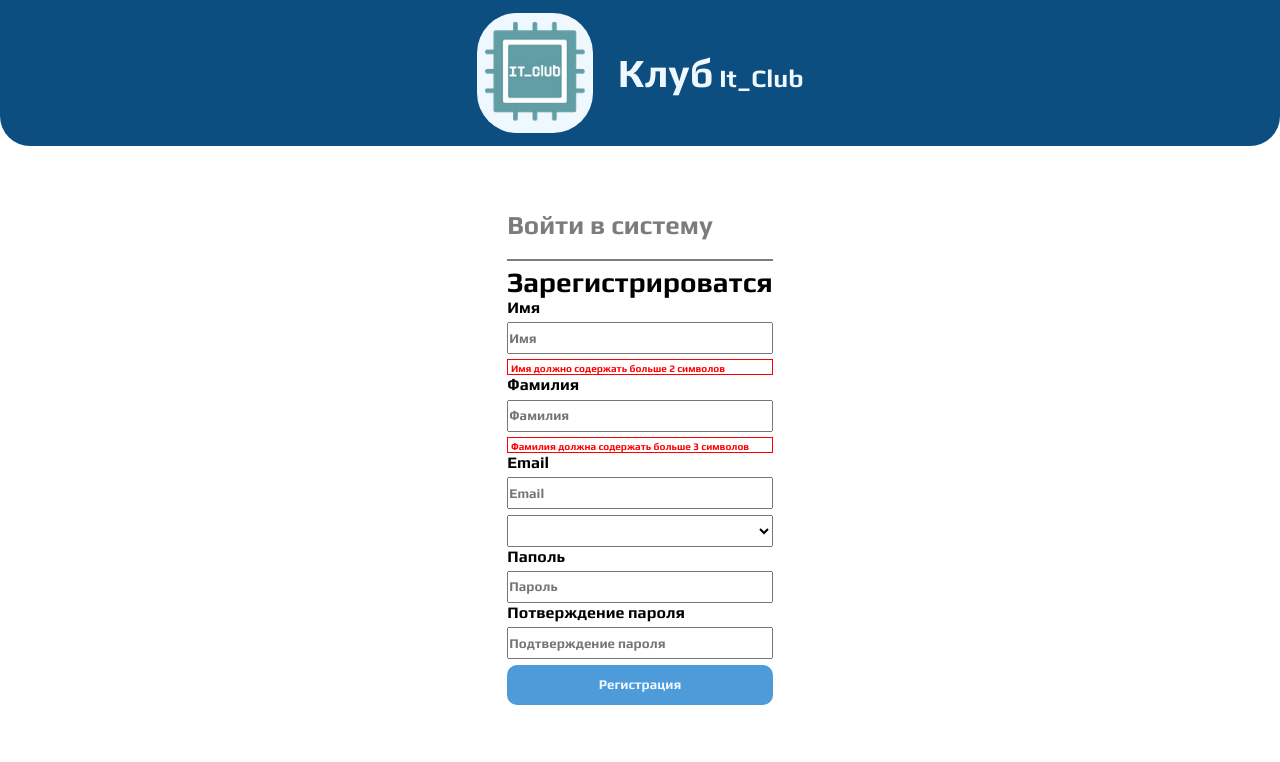
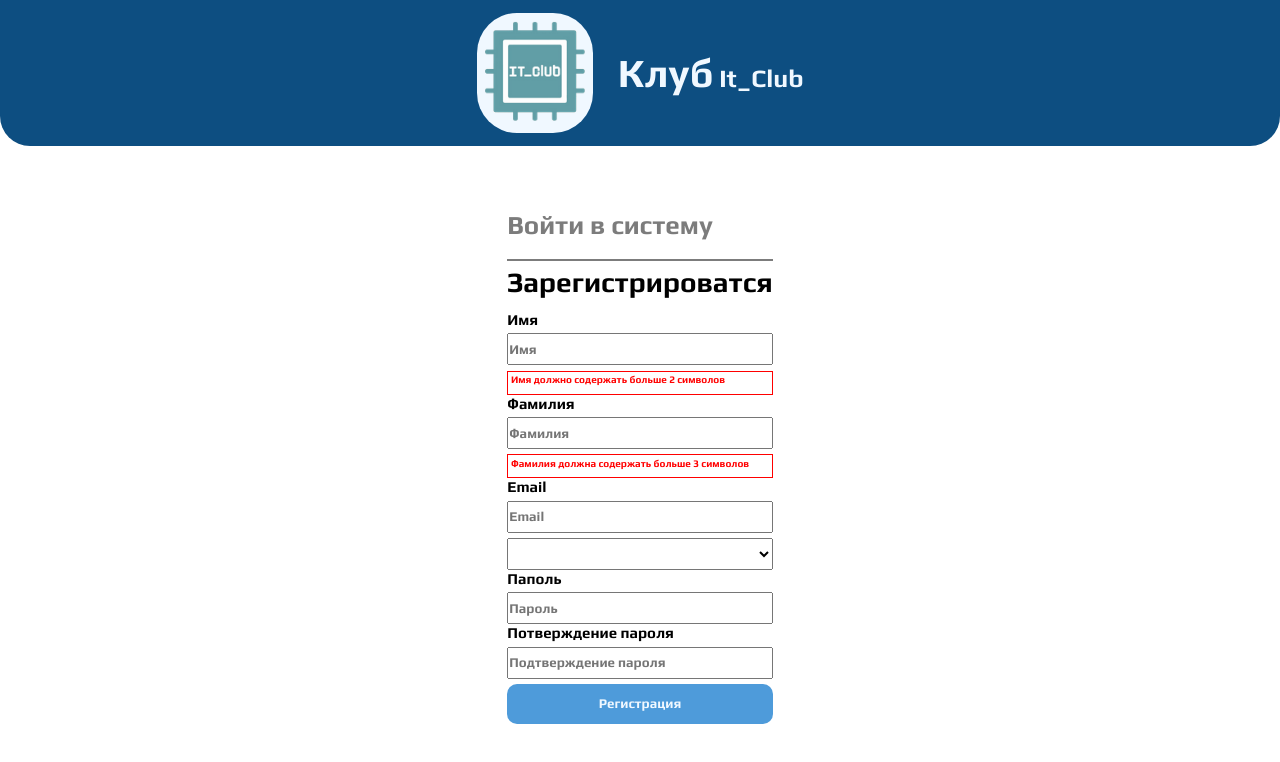
Before and after one commit to vlad-chigrinov/AchieveClub, a JavaScript app in the folder achieveclub.client/: page / in a window 1280 px wide. Shown: the top 762 px of the page. Built offline with nearby package versions, Linux system fonts and the light colour scheme; no server answers.

Commit message:
регситрация авторизаци
регистрация работала а авторизация ну незнаю куча жалоб на ts-plaguin
но на работу  не влияет
впринципе вс етолько v-for не хочет клубы выводить

```diff
--- a/achieveclub.client/src/App.vue
+++ b/achieveclub.client/src/App.vue
@@ -14,35 +14,37 @@
       <div class="b"></div>
       <p style="font-size: 28px; margin-top: 2%">Зарегистрироватся</p>
       <div class="form">
-        <label>Имя</label>
-        <input type="text" placeholder="Имя" v-model="firstname" />
+        <label id="l1">Имя</label>
+        <input type="text" placeholder="Имя" v-model="this.firstname" />
         <div class="error" v-if="firstname.length < 2">
           <p>Имя должно содержать больше 2 символов</p>
         </div>
 
         <label>Фамилия</label>
-        <input type="text" placeholder="Фамилия" v-model="lastname" />
+        <input type="text" placeholder="Фамилия" v-model="this.lastname" />
         <div class="error" v-if="lastname.length < 3">
           <p>Фамилия должна содержать больше 3 символов</p>
         </div>
-
         <label>Email</label>
-        <input type="email" placeholder="Email" v-model="email" />
+        <input type="email" placeholder="Email" v-model="this.email" />
         <select class="input">
           <option></option>
           <option></option>
         </select>
         <label>Паполь</label>
-        <input type="password" placeholder="Пароль" v-model="password" />
+        <input type="password" placeholder="Пароль" v-model="this.password" />
         <label>Потверждение пароля</label>
-        <input type="password" placeholder="Подтверждение пароля" v-model="repeatedPassword" />
+        <input type="password" placeholder="Подтверждение пароля" v-model="this.repeatedPassword" />
+        <div class="error" v-if="this.password != this.repeatedPassword">
+          <p>Пароли должны совпадать</p>
+        </div>
         <button id="btn-r" @click="Add()">Регистрация</button>
       </div>
     </div>
   </section>
 </template>
 <script lang="ts">
-import type { strict } from 'assert';
+
 
 //import formOne from 'SignForm.vue'
 type ClubTitle = {title:string, id:number}
@@ -56,7 +58,7 @@ type ClubTitle = {title:string, id:number}
                 password:null,
                 repeatedPassword: null,
                 Acc:{},
-                clubTitles:Array<ClubTitle>,
+                clubTitles:Array<ClubTitle>
 
 
 
@@ -96,9 +98,15 @@ type ClubTitle = {title:string, id:number}
 }
 </script>
 <style>
+#l1{
+  margin-top:5%;
+}
+label{
+  font-size:15px;
+}
 .error {
   width: 100%;
-  height: 2vh;
+  height: 3vh;
   font-size: 10px;
   color: red;
   border: 1px solid red;
```
Also changed, not shown: achieveclub.client/src/SignForm.vue (+21 -0 lines).
